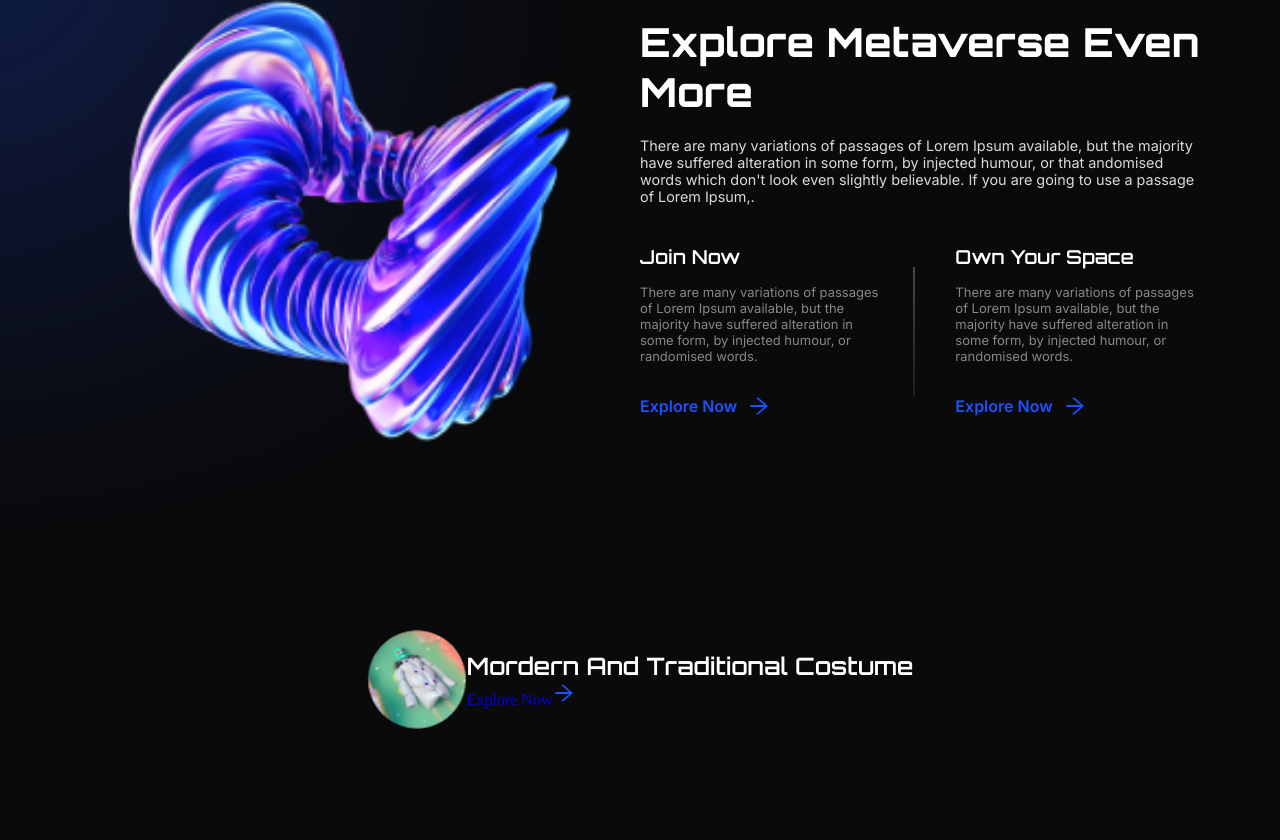
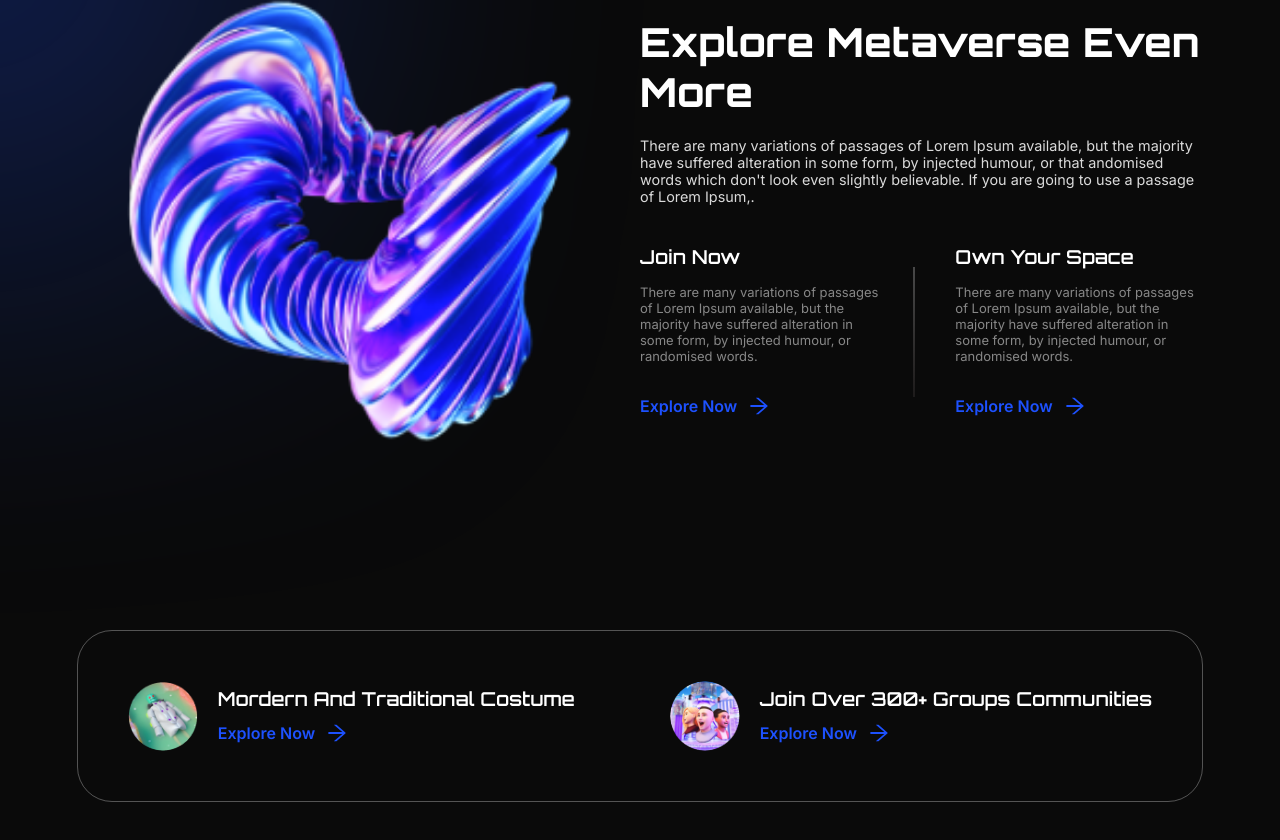
Before and after one commit to vk-develops/metaverse-landing-page-recreate, a React (Vite) app: page / in a window 1280 px wide. Shown: the part 2958-3798 px from the top of the page. Before the commit the page ends 3752 px from the top, so only its background shows below. Built offline with nearby package versions, Linux system fonts and the light colour scheme.

Commit message:
ExploreTwo section added

```diff
--- a/src/components/ExporeTwo/ExploreTwo.css
+++ b/src/components/ExporeTwo/ExploreTwo.css
@@ -5,15 +5,46 @@
     display: flex;
     align-items: center;
     justify-content: center;
+
 }
-.exploretwo-section .exploretwo-left .left-contents{
+.exploretwo-section .exploretwo{
+    display: flex;
+    align-items: center;
+    justify-content: space-between;
+    gap: 25px;
+    width: 100%;
+    padding: 50px;
+    border-radius: 35px;
+    border: 1px solid rgb(255, 255, 255, .3);
+}
+.exploretwo-section .exploretwo-contents{
+    display: flex;
+    align-items: center;
+    justify-content: center;
+    gap: 20px;
+}
+.exploretwo-section .exploretwo-contents .img-box{
+    height: 70px;
+    width: 70px;
+    border-radius: 50%;
+    overflow: hidden;
     display: flex;
     align-items: center;
     justify-content: center;
 }
-.exploretwo-section .exploretwo-left .left-contents .img-box{
-    height: 100px;
-    width: 100px;
-    border-radius: 50%;
-    overflow: hidden;
+.exploretwo-section .exploretwo-contents .exploretwo-texts .explore-sub-link{
+    display: flex;
+    align-items: center;
+    gap: 10px;
+    margin-top: 10px;
 }
+.exploretwo-section .exploretwo-contents .exploretwo-texts .explore-sub-link a{
+    color: var(--primary-color);
+    text-decoration: none;
+    font-family: 'Inter', sans-serif;
+    font-weight: 600;
+    text-transform: capitalize;
+}
+.exploretwo-section .exploretwo-contents .exploretwo-texts .explore-sub-link:hover{
+    gap: 20px;
+}
--- a/src/components/ExporeTwo/ExploreTwo.jsx
+++ b/src/components/ExporeTwo/ExploreTwo.jsx
@@ -7,13 +7,14 @@ import { AiOutlineArrowRight } from "react-icons/ai";
 const ExploreTwo = () => {
     return (
         <section className="exploretwo-section">
+            <div className="exploretwo">
                 <div className="exploretwo-left">
-                <div className="left-contents">
+                    <div className="exploretwo-contents">
                         <div className="img-box">
                             <img src={ExploreTwoLeft} alt="" />
                         </div>
-                    <div className="left-texts">
-                        <h1 className="heading-small">Mordern and Traditional Costume</h1>
+                        <div className="exploretwo-texts">
+                            <h1 className="heading-very-small">Mordern and Traditional Costume</h1>
                             <div className="explore-sub-link">
                                 <a href="#">Explore Now</a>
                                 <AiOutlineArrowRight color='1D51FE' size={24}/>
@@ -21,7 +22,21 @@ const ExploreTwo = () => {
                         </div>
                     </div>
                 </div>
-            <div className="exploretwo-right"></div>
+                <div className="exploretwo-right">
+                    <div className="exploretwo-contents">
+                        <div className="img-box">
+                            <img src={ExploreTwoRight} alt="" />
+                        </div>
+                        <div className="exploretwo-texts">
+                            <h1 className="heading-very-small">Join Over 300+ Groups Communities</h1>
+                            <div className="explore-sub-link">
+                                <a href="#">Explore Now</a>
+                                <AiOutlineArrowRight color='1D51FE' size={24}/>
+                            </div>
+                        </div>
+                    </div>
+                </div>
+            </div>
         </section>
     );
 }
```
Lines whose indentation alone changed are shown as unchanged.
